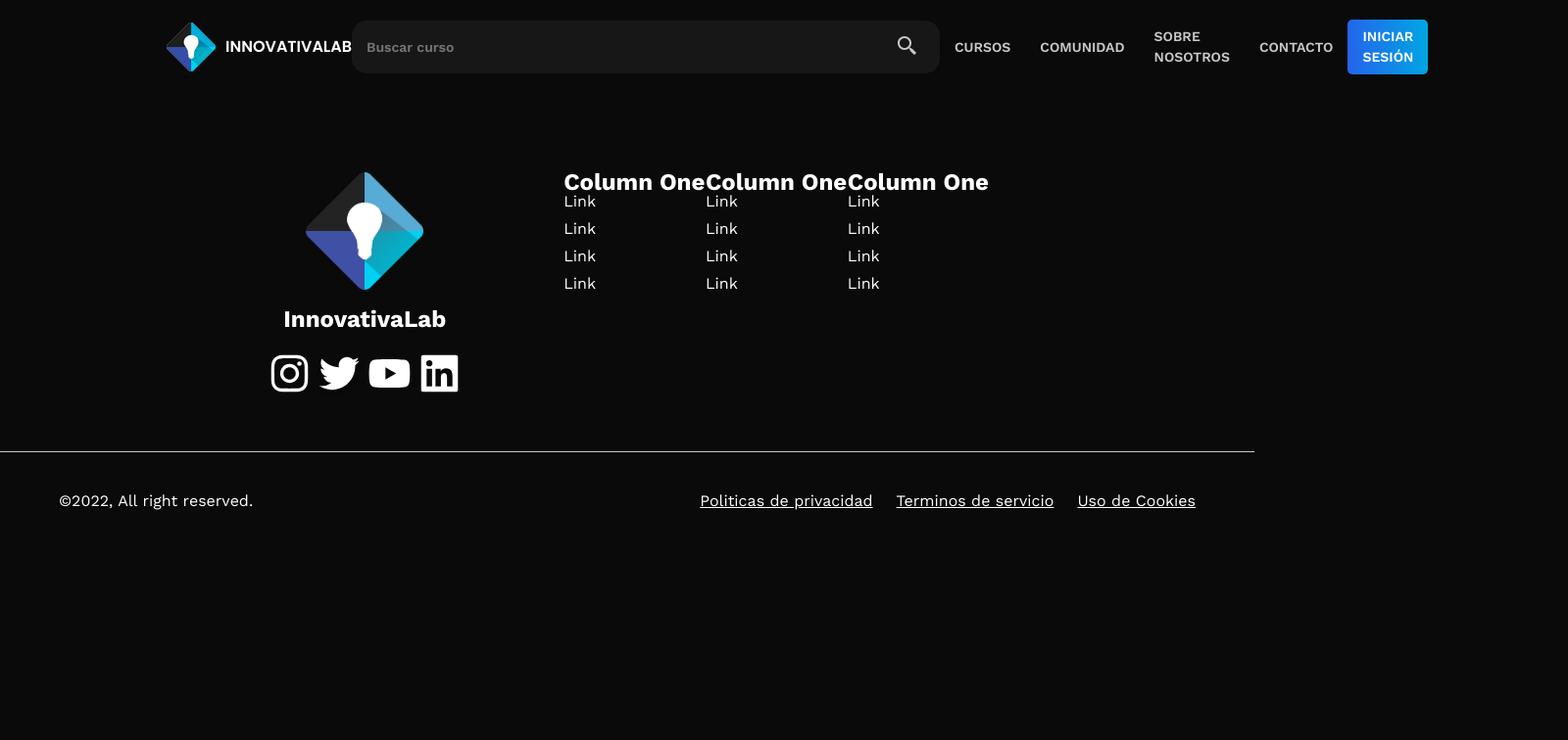
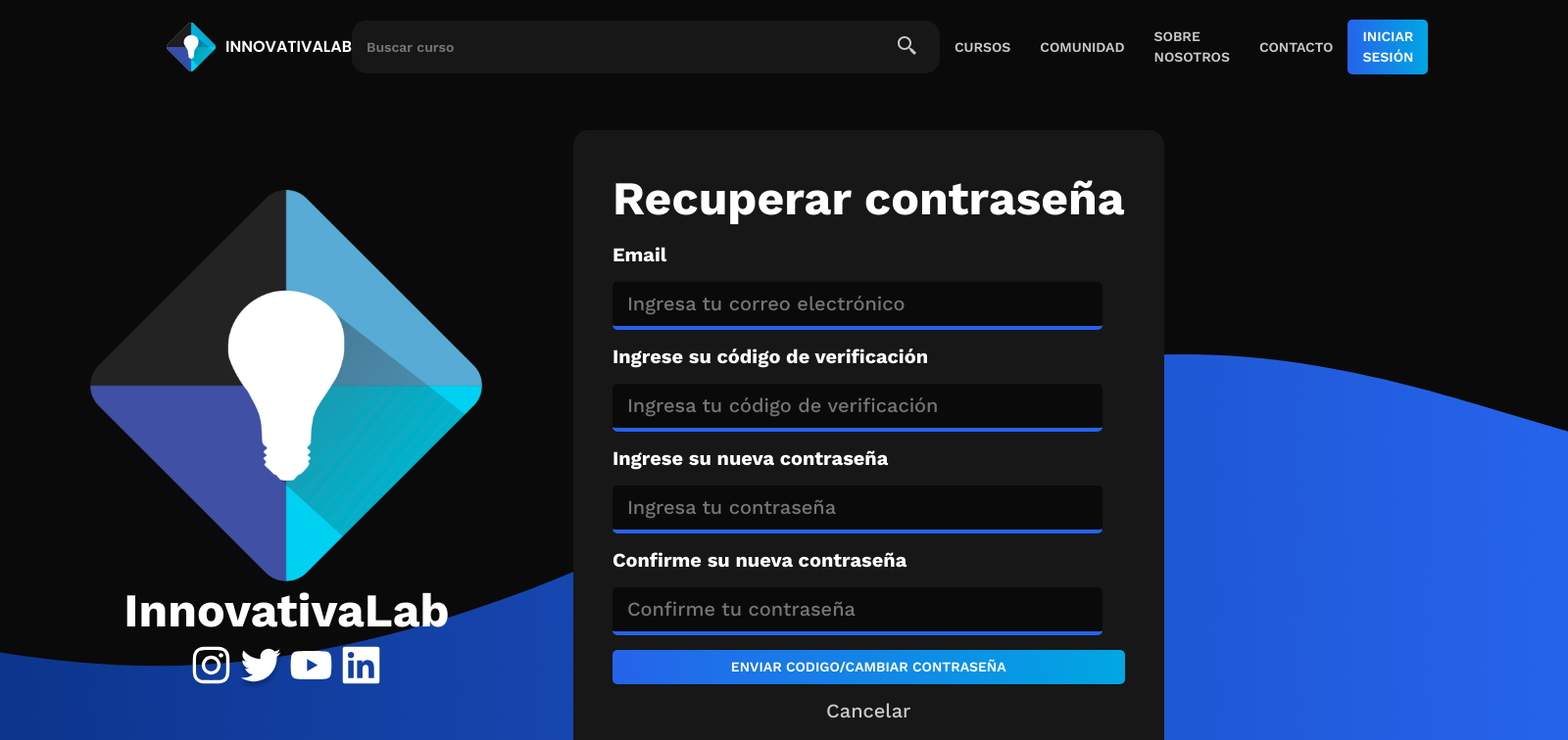
Before and after one commit to InnovativaLab/Pagina-web, a React (Vite) app in the folder PaginaWeb-React/: page /recoverpws in a window 1280 px wide. Shown: the top 756 px of the page at 98% size, 1600 px wide, since content can reach past the window. Built offline with nearby package versions, Linux system fonts and the light colour scheme; the HTML template or start-up script is replaced by a standard one.

Commit message:
Add structure in RecoverPws page

```diff
--- a/PaginaWeb-React/src/pages/RecoverPws.tsx
+++ b/PaginaWeb-React/src/pages/RecoverPws.tsx
@@ -1,7 +1,44 @@
+import "./styles/login.css"
+import olas from "../assets/OlaLogin.svg"
+import Redes from '../components/Redes';
+import Title from '../components/Title';
+import Subtitle from '../components/Subtitle';
+import ItemMenu from "../components/ItemMenu";
+import TextBox from "../components/TextBox";
+import {Link} from "react-router-dom"
+
 function RecoverPws() {
-  return (
-    <div>
-    </div>
+  return (<div>
+    <main className='mainLogin'>
+      <Redes size="big"/>
+      <form  className='loginForm'>
+        <Title msg="Recuperar contraseña"/>
+
+        <Subtitle msg="Email" />
+        <TextBox placeholder="Ingresa tu correo electrónico" />
+
+        <Subtitle msg="Ingrese su código de verificación" />
+        <TextBox placeholder="Ingresa tu código de verificación" />
+
+        <Subtitle msg="Ingrese su nueva contraseña" />
+        <TextBox placeholder="Ingresa tu contraseña" />
+
+        <Subtitle msg="Confirme su nueva contraseña" />
+        <TextBox placeholder="Confirme tu contraseña" />
+        <Link to="/" className="fullSpace">
+        <ItemMenu
+          text='Enviar codigo/Cambiar contraseña'
+          background
+          style={3}
+        />
+        </Link>
+        <Link className="secondaryButton fullSpace" to="/" >
+          Cancelar
+        </Link>
+      </form>
+      <img className="olasLogin" src={olas} alt="Olas azules de decoracion" />
+    </main>
+  </div>
   )
 }
 export default RecoverPws
```
